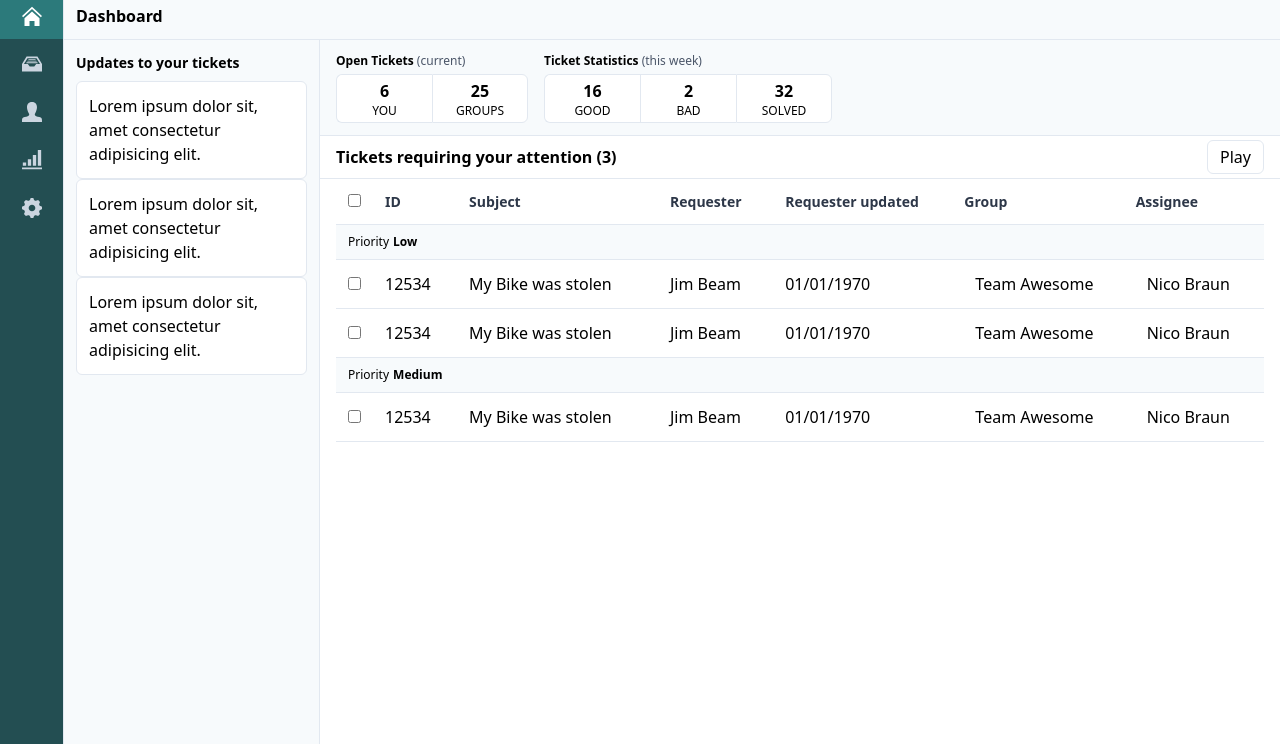
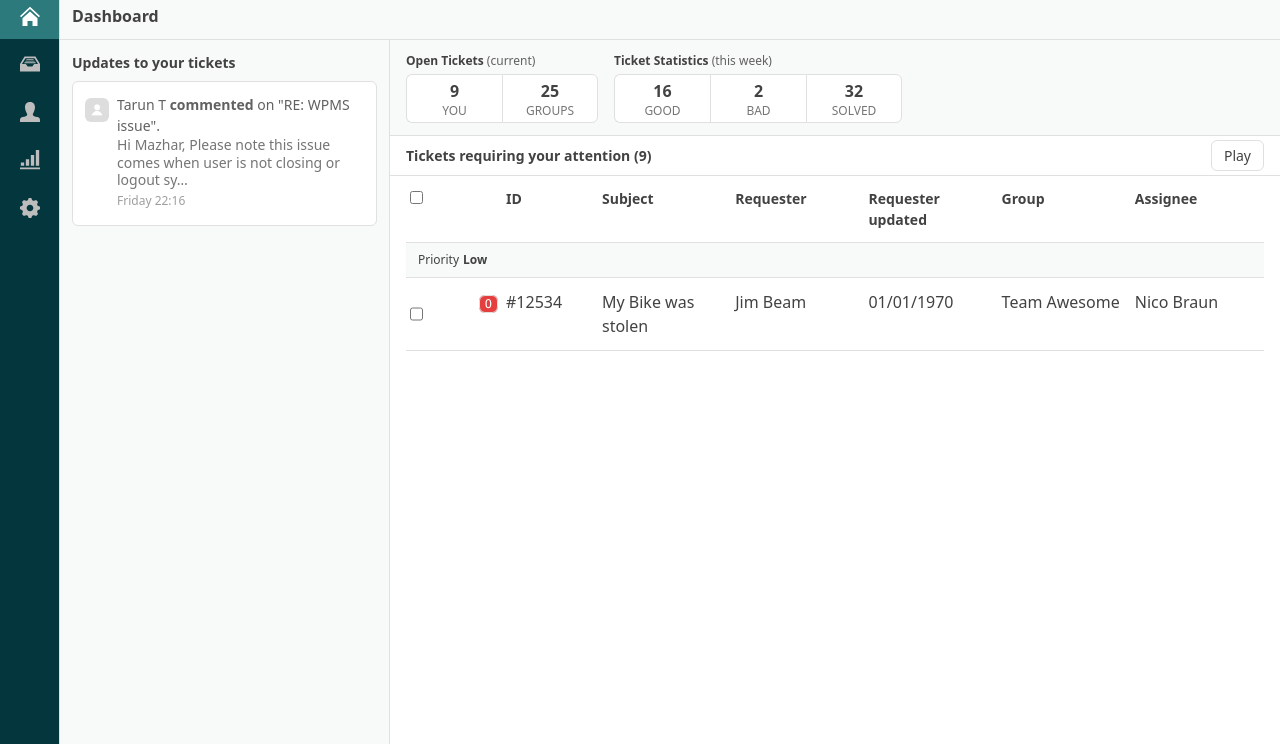
Before and after one commit to bluebrown/tailwind-zendesk-clone, a website: page index.html in a window 1280 px wide. Shown: the part 56-800 px from the top of the page. Drawn offline with nearby package versions, Linux system fonts and the light colour scheme; files that its build step writes are made by us from their sources.

Commit message:
improve layout

```diff
--- a/index.html
+++ b/index.html
@@ -10,18 +10,19 @@
     <title>Tailwind Playground</title>
   </head>
 
-  <body class="antialiased h-full">
+  <body class="antialiased h-full text-gray-800">
     <div class="h-full w-full flex">
+      <!-- sidebar -->
       <nav
         class="flex-none flex flex-col items-center text-center
-        bg-teal-900 text-gray-400 border-r w-16"
+        bg-teal-1000 text-gray-400 border-r w-14"
       >
-        <div class="h-12 flex items-center w-full border-b border-teal-900">
+        <div class="h-12 flex items-center w-full border-b border-teal-700">
           <img class="h-8 w-8 mx-auto" src="assets/zendesk.png" />
         </div>
         <a
           href="#"
-          class="h-12 border-b border-teal-900 flex items-center text-white bg-teal-700 w-full"
+          class="h-12 border-b border-teal-1000 flex items-center text-white bg-teal-700 w-full"
         >
           <span class="mx-auto">
             <svg
@@ -39,7 +40,7 @@
         </a>
         <a
           href="#"
-          class="h-12 border-b border-teal-900 flex items-center hover:text-white w-full"
+          class="h-12 border-b border-teal-1000 flex items-center hover:text-white w-full"
         >
           <span class="mx-auto">
             <svg
@@ -57,7 +58,7 @@
         </a>
         <a
           href="#"
-          class="h-12 border-b border-teal-900 flex items-center hover:text-white w-full"
+          class="h-12 border-b border-teal-1000 flex items-center hover:text-white w-full"
         >
           <span class="mx-auto">
             <svg
@@ -75,7 +76,7 @@
         </a>
         <a
           href="#"
-          class="h-12 border-b border-teal-900 flex items-center hover:text-white w-full"
+          class="h-12 border-b border-teal-1000 flex items-center hover:text-white w-full"
         >
           <span class="mx-auto">
             <svg
@@ -93,7 +94,7 @@
         </a>
         <a
           href="#"
-          class="h-12 border-b border-teal-900 flex items-center hover:text-white w-full"
+          class="h-12 border-b border-teal-1000 flex items-center hover:text-white w-full"
         >
           <span class="mx-auto">
             <svg
@@ -110,48 +111,71 @@
           </span>
         </a>
       </nav>
-      <main class="flex-1 flex flex-col">
+      <!-- page  -->
+      <div class="flex-1 flex flex-col">
+        <!-- page nav -->
         <nav class="flex-none flex bg-white border-b h-12">
           <button class="flex items-center h-full px-3">
             <span>
               <svg
-                class="fill-current h-3 w-3"
-                fill-rule="evenodd"
-                clip-rule="evenodd"
+                class="fill-current h-2 w-2"
                 xmlns="http://www.w3.org/2000/svg"
-                viewBox="0 0  25 25"
+                width="24"
+                height="24"
+                viewBox="0 0 24 24"
               >
-                <path d="M11 11v-11h1v11h11v1h-11v11h-1v-11h-11v-1h11z" />
+                <path d="M24 10h-10v-10h-4v10h-10v4h10v10h4v-10h10z" />
               </svg>
             </span>
-            <span class="ml-2 text-sm">Add</span>
+            <span class="ml-2 text-xs">Add</span>
           </button>
         </nav>
+
+        <!-- page header -->
         <header
           class="flex-none flex h-12 bg-gray-100 border-b px-3 items-center"
         >
           <h1 class="font-semibold">Dashboard</h1>
         </header>
-        <div class="flex-grow flex min-h-0">
+
+        <!-- main section -->
+        <section class="flex-grow flex min-h-0">
+          <!-- main section side menu -->
           <aside
-            class="flex flex-col p-3 w-64 bg-gray-100 border-r
+            class="flex flex-col p-3 w-72 bg-gray-100 border-r
             min-h-0 overflow-auto"
           >
             <label class="font-semibold text-sm mb-2"
               >Updates to your tickets</label
             >
-            <div class="border rounded-md p-3 bg-white">
-              Lorem ipsum dolor sit, amet consectetur adipisicing elit.
+            <a
+              href="#"
+              class="border rounded-md p-3 bg-white flex text-sm
+                  text-gray-700 mb-2 hover:border-zengreen"
+            >
+              <span class="flex-none pt-1 pr-2">
+                <img class="h-6 w-6 rounded-md" src="assets/avatar.png" />
+              </span>
+              <div class="flex-1">
+                <p>
+                  Tarun T <span class="font-semibold">commented</span> on "RE:
+                  WPMS issue".
+                </p>
+                <p class="leading-tight text-gray-600">
+                  Hi Mazhar, Please note this issue comes when user is not
+                  closing or logout sy…
+                </p>
+                <p class="text-gray-500 text-xs leading-loose">
+                  Friday 22:16
+                </p>
               </div>
-            <div class="border rounded-md p-3 bg-white">
-              Lorem ipsum dolor sit, amet consectetur adipisicing elit.
-            </div>
-            <div class="border rounded-md p-3 bg-white">
-              Lorem ipsum dolor sit, amet consectetur adipisicing elit.
-            </div>
+            </a>
           </aside>
-          <section class="flex flex-col flex-auto">
-            <article class="flex-1 min-h-0 overflow-auto">
+
+          <!-- main section content -->
+          <main class="flex flex-col flex-auto">
+            <!-- main section content header -->
+            <header>
               <div class="bg-gray-100 border-b flex py-3 px-4">
                 <div class="mr-4">
                   <label class="text-xs font-semibold block mb-1"
@@ -165,15 +189,19 @@
                       class="px-2 py-1 first:rounded-l-md border border-r-0 last:border-r last:rounded-r-md  bg-white flex flex-col items-center
                         w-24"
                     >
-                      <p class="font-semibold">6</p>
-                      <p class="text-xs leading-tight uppercase">You</p>
+                      <p class="font-semibold">9</p>
+                      <p class="text-xs leading-tight uppercase text-gray-600">
+                        You
+                      </p>
                     </div>
                     <div
                       class="px-2 py-1 first:rounded-l-md border border-r-0 last:border-r last:rounded-r-md bg-white flex flex-col items-center
                       w-24"
                     >
                       <p class="font-semibold">25</p>
-                      <p class="text-xs leading-tight uppercase">Groups</p>
+                      <p class="text-xs leading-tight uppercase text-gray-600">
+                        Groups
+                      </p>
                     </div>
                   </div>
                 </div>
@@ -190,118 +218,130 @@
                           w-24"
                     >
                       <p class="font-semibold">16</p>
-                      <p class="text-xs leading-tight uppercase">good</p>
+                      <p class="text-xs leading-tight uppercase text-gray-600">
+                        good
+                      </p>
                     </div>
                     <div
                       class="px-2 py-1 first:rounded-l-md border border-r-0 last:border-r last:rounded-r-md bg-white flex flex-col items-center
                         w-24"
                     >
                       <p class="font-semibold">2</p>
-                      <p class="text-xs leading-tight uppercase">bad</p>
+                      <p class="text-xs leading-tight uppercase text-gray-600">
+                        bad
+                      </p>
                     </div>
                     <div
                       class="px-2 py-1 first:rounded-l-md border border-r-0 last:border-r last:rounded-r-md bg-white flex flex-col items-center
                       w-24"
                     >
                       <p class="font-semibold">32</p>
-                      <p class="text-xs leading-tight uppercase">solved</p>
+                      <p class="text-xs leading-tight uppercase text-gray-600">
+                        solved
+                      </p>
                     </div>
                   </div>
                 </div>
               </div>
               <div class="bg-white border-b flex items-center py-1 px-4">
                 <div>
-                  <h2 class="font-semibold">
-                    Tickets requiring your attention (3)
+                  <h2 class="font-semibold text-sm">
+                    Tickets requiring your attention (9)
                   </h2>
                 </div>
                 <div class="ml-auto">
-                  <button class="border rounded-md px-3 py-1">Play</button>
+                  <button class="border rounded-md px-3 py-1 text-sm">
+                    Play
+                  </button>
                 </div>
               </div>
-              <section class="px-4">
-                <table class="w-full">
-                  <thead>
-                    <tr class="border-b">
-                      <th class="text-gray-800 text-sm text-left w-8 p-3">
+            </header>
+
+            <!-- table header outside of overflow container -->
+            <!-- add right padding with js if overflow container has scrollbar to align columns  -->
+            <div class="px-4">
+              <table class="w-full flex flex-col">
+                <thead class="flex flex-col">
+                  <tr class="border-b flex">
+                    <th class="font-semibold text-sm text-left py-3 px-1  w-24">
                       <input type="checkbox" name="" id="" />
                     </th>
-                      <th class="text-gray-800 text-sm text-left p-3">
+                    <th class="font-semibold text-sm text-left py-3 px-1 w-24">
                       ID
                     </th>
-                      <th class="text-gray-800 text-sm text-left p-3">
+                    <th
+                      class="font-semibold text-sm text-left py-3 px-1 flex-1"
+                    >
                       Subject
                     </th>
-                      <th class="text-gray-800 text-sm text-left p-3">
+                    <th
+                      class="font-semibold text-sm text-left py-3 px-1 flex-1"
+                    >
                       Requester
                     </th>
-                      <th class="text-gray-800 text-sm text-left p-3">
+                    <th
+                      class="font-semibold text-sm text-left py-3 px-1 flex-1"
+                    >
                       Requester updated
                     </th>
-                      <th class="text-gray-800 text-sm text-left">Group</th>
-                      <th class="text-gray-800 text-sm text-left">Assignee</th>
+                    <th
+                      class="font-semibold text-sm text-left py-3 px-1 flex-1"
+                    >
+                      Group
+                    </th>
+                    <th
+                      class="font-semibold text-sm text-left py-3 px-1 flex-1"
+                    >
+                      Assignee
+                    </th>
                   </tr>
                 </thead>
-                  <tbody>
-                    <tr class="border-b">
+              </table>
+            </div>
+
+            <!-- main section content overflow container -->
+            <article class="flex-1 min-h-0 overflow-auto">
+              <section class="px-4">
+                <table class="w-full flex flex-col text-base">
+                  <tbody class="flex flex-col">
+                    <tr class="border-b flex">
                       <th
-                        class="bg-gray-100 text-xs text-left px-3 py-2"
+                        class="bg-gray-100 text-xs text-left px-3 py-2 flex-1"
                         colspan="7"
                       >
                         <span class="font-normal mr-1">Priority</span
                         ><span>Low</span>
                       </th>
                     </tr>
-                    <tr class="hover:bg-blue-100 border-b">
-                      <td class="p-3 w-8">
+                    <tr class="hover:bg-blue-100 border-b flex">
+                      <td class="py-3 px-1 w-24 flex">
                         <input type="checkbox" name="" id="" />
+                        <div class="ml-auto">
+                          <span
+                            style="padding: 1px 5px"
+                            class="text-xs font-mono
+                             border rounded-md bg-red-600 text-white leading-none"
+                            >O</span
+                          >
+                        </div>
                       </td>
-                      <td class="p-3">12534</td>
-                      <td class="p-3">My Bike was stolen</td>
-                      <td class="p-3">Jim Beam</td>
-                      <td class="p-3">01/01/1970</td>
-                      <td class="p-3">Team Awesome</td>
-                      <td class="p-3">Nico Braun</td>
-                    </tr>
-                    <tr class="hover:bg-blue-100 border-b">
-                      <td class="p-3 w-8">
-                        <input type="checkbox" name="" id="" />
-                      </td>
-                      <td class="p-3">12534</td>
-                      <td class="p-3">My Bike was stolen</td>
-                      <td class="p-3">Jim Beam</td>
-                      <td class="p-3">01/01/1970</td>
-                      <td class="p-3">Team Awesome</td>
-                      <td class="p-3">Nico Braun</td>
-                    </tr>
-                    <tr class="border-b">
-                      <th
-                        class="bg-gray-100 text-xs text-left px-3 py-2"
-                        colspan="7"
-                      >
-                        <span class="font-normal mr-1">Priority</span
-                        ><span>Medium</span>
-                      </th>
-                    </tr>
-                    <tr class="hover:bg-blue-100 border-b">
-                      <td class="p-3 w-8">
-                        <input type="checkbox" name="" id="" />
-                      </td>
-                      <td class="p-3">12534</td>
-                      <td class="p-3">My Bike was stolen</td>
-                      <td class="p-3">Jim Beam</td>
-                      <td class="p-3">01/01/1970</td>
-                      <td class="p-3">Team Awesome</td>
-                      <td class="p-3">Nico Braun</td>
+                      <td class="py-3 px-1 w-24">#12534</td>
+                      <td class="py-3 px-1 flex-1">My Bike was stolen</td>
+                      <td class="py-3 px-1 flex-1">Jim Beam</td>
+                      <td class="py-3 px-1 flex-1">01/01/1970</td>
+                      <td class="py-3 px-1 flex-1">Team Awesome</td>
+                      <td class="py-3 px-1 flex-1">Nico Braun</td>
                     </tr>
                   </tbody>
                 </table>
               </section>
             </article>
+
+            <!-- main section content footer -->
             <footer class="flex p-3 bg-white border-t hidden">footer</footer>
+          </main>
         </section>
       </div>
-      </main>
     </div>
   </body>
 </html>
--- a/tailwind.config.js
+++ b/tailwind.config.js
@@ -1,5 +1,28 @@
 module.exports = {
-  theme: {},
+  theme: {
+    extend: {
+      width: {
+        "15px": "15px",
+        "14": "60px",
+        "72": "330px"
+      },
+      colors: {
+        zengreen: "#78a300",
+        "teal-1000": "#03363D",
+        gray: {
+          "100": "#F8F9F9",
+          "200": "#eeeeee",
+          "300": "#e0e0e0",
+          "400": "#bdbdbd",
+          "500": "#9e9e9e",
+          "600": "#757575",
+          "700": "#616161",
+          "800": "#424242",
+          "900": "#212121"
+        }
+      }
+    }
+  },
   variants: {
     borderWidth: ["responsive", "last"],
     borderRadius: ["responsive", "first", "last"]
```
Also changed, not shown: assets/avatar.png (renamed from assets/default-avatar-80.png). Lines whose indentation alone changed are shown as unchanged.
